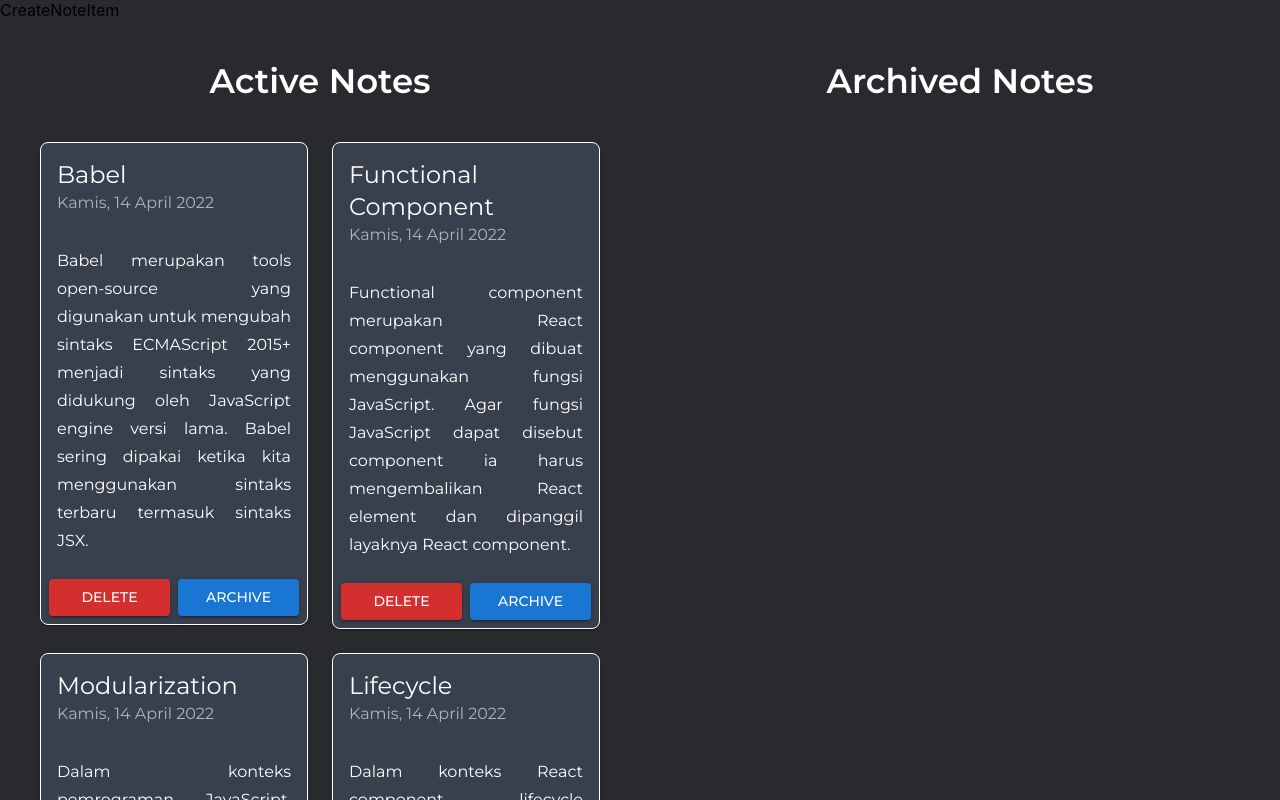
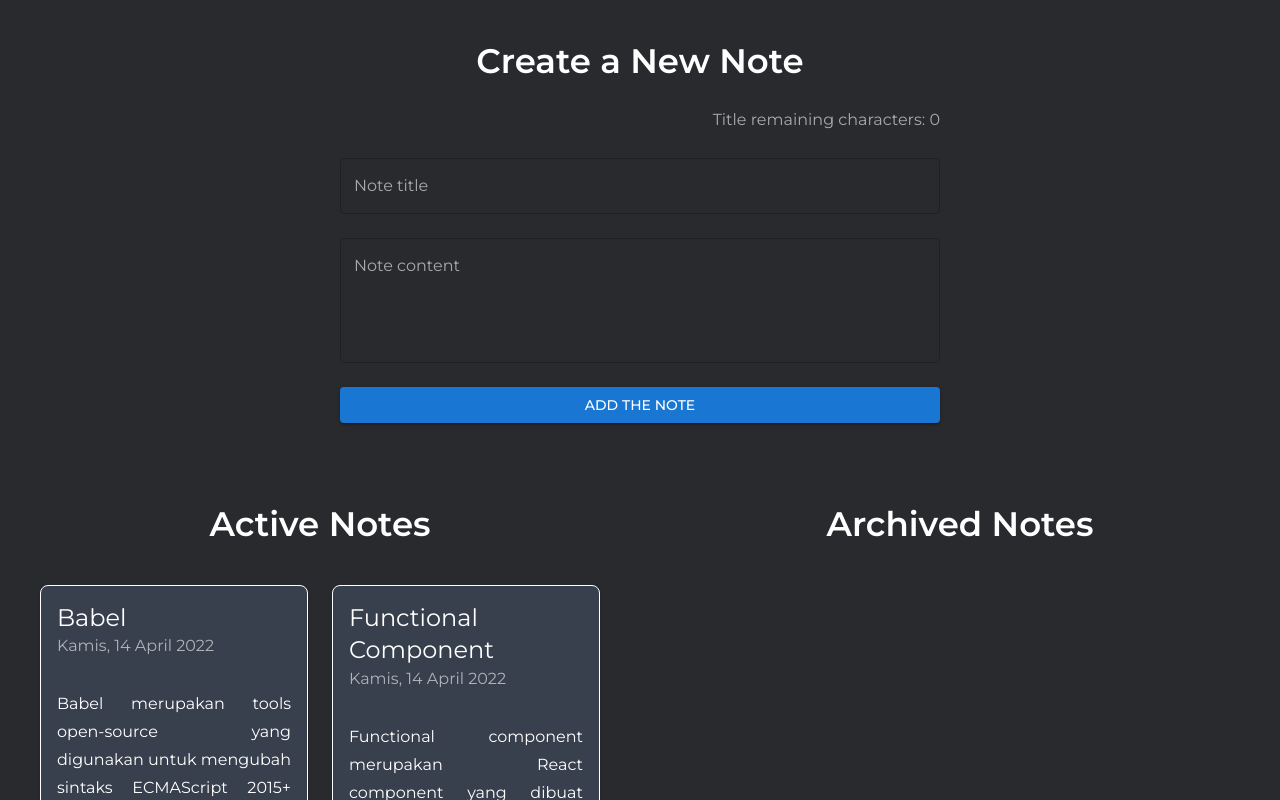
Before and after one commit to jaballogian/dicoding-submissions, a React (Create React App) app in the folder react/1-learn-react/: page / in a window 1280 px wide. Shown: the top 800 px of the page. Built offline with nearby package versions, Linux system fonts and the light colour scheme.

Commit message:
add some components

```diff
--- a/react/1-learn-react/src/components/CreateNoteItem.jsx
+++ b/react/1-learn-react/src/components/CreateNoteItem.jsx
@@ -1,13 +1,73 @@
 import { Component } from 'react'
 
 // MUIS
+import Button from '@mui/material/Button'
+import FormControl from '@mui/material/FormControl'
+import InputLabel from '@mui/material/InputLabel'
+import OutlinedInput from '@mui/material/OutlinedInput'
 import Stack from '@mui/material/Stack'
+import Typography from '@mui/material/Typography'
 
 class CreateNoteItem extends Component {
   render() {
     return (
-      <Stack>
-        CreateNoteItem
+      <Stack
+        padding={40}
+        spacing={24}
+        alignItems='center'
+        width='100%'
+        maxWidth={600}
+        margin='0px auto'
+      >
+        {/* TITLE TEXT */}
+        <Typography
+          variant='h4'
+          component='h2'
+          color='text.primary'
+          fontWeight={600}
+        >
+          Create a New Note
+        </Typography>
+
+        {/* TITLE REMAINING CHARACTERS */}
+        <Typography
+          variant='subtitle1'
+          color='text.secondary'
+          textAlign='right'
+          width='100%'
+        >
+          Title remaining characters: 0
+        </Typography>
+
+        {/* TITLE INPUT */}
+        <FormControl fullWidth>
+          <InputLabel>
+            Note title
+          </InputLabel>
+
+          <OutlinedInput label='Note title'/>
+        </FormControl>
+
+        {/* TITLE INPUT */}
+        <FormControl  fullWidth>
+          <InputLabel>
+            Note content
+          </InputLabel>
+
+          <OutlinedInput
+            label='Note content'
+            multiline
+            rows={4}
+          />
+        </FormControl>
+
+        {/* ADD THE NOTE BUTTON */}
+        <Button
+          variant='contained'
+          fullWidth
+        >
+          Add the Note
+        </Button>
       </Stack>
     )
   }
```
